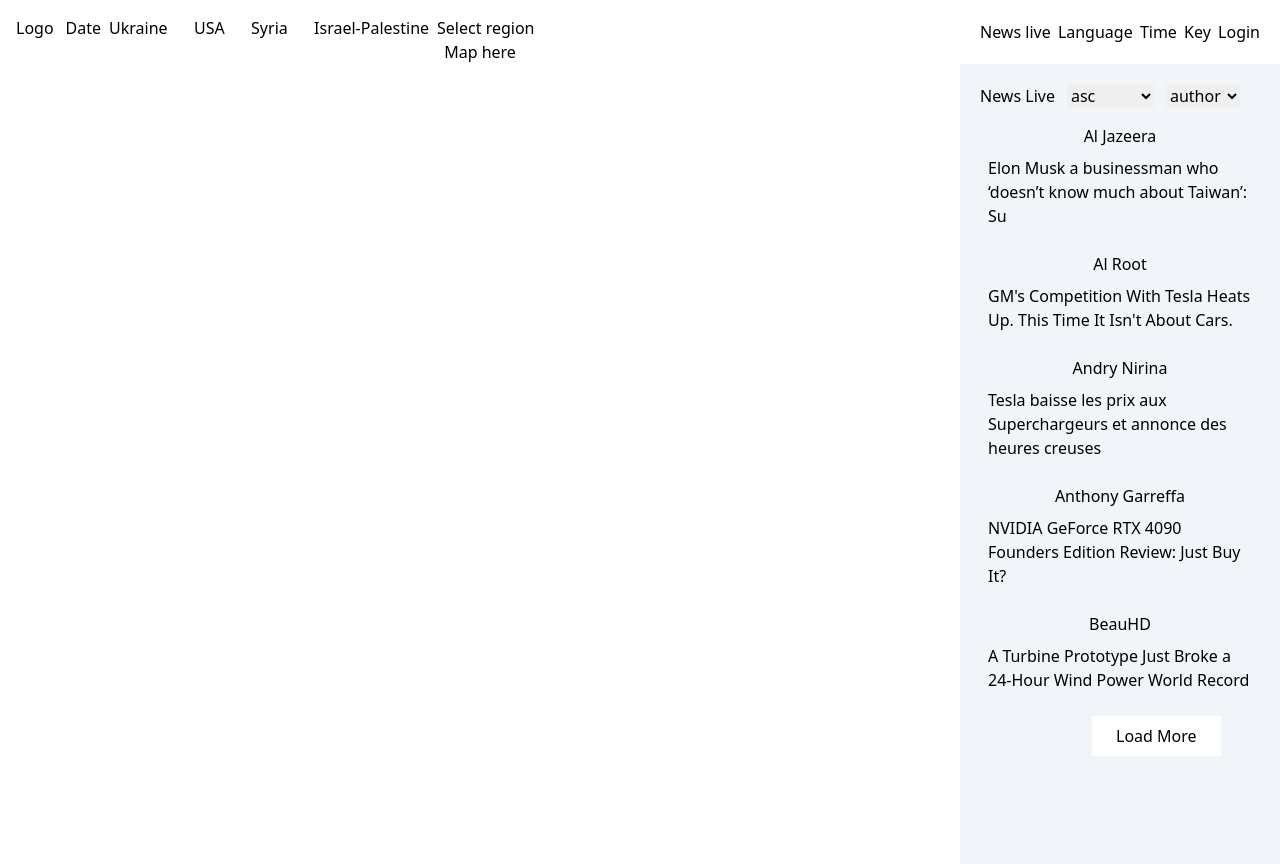
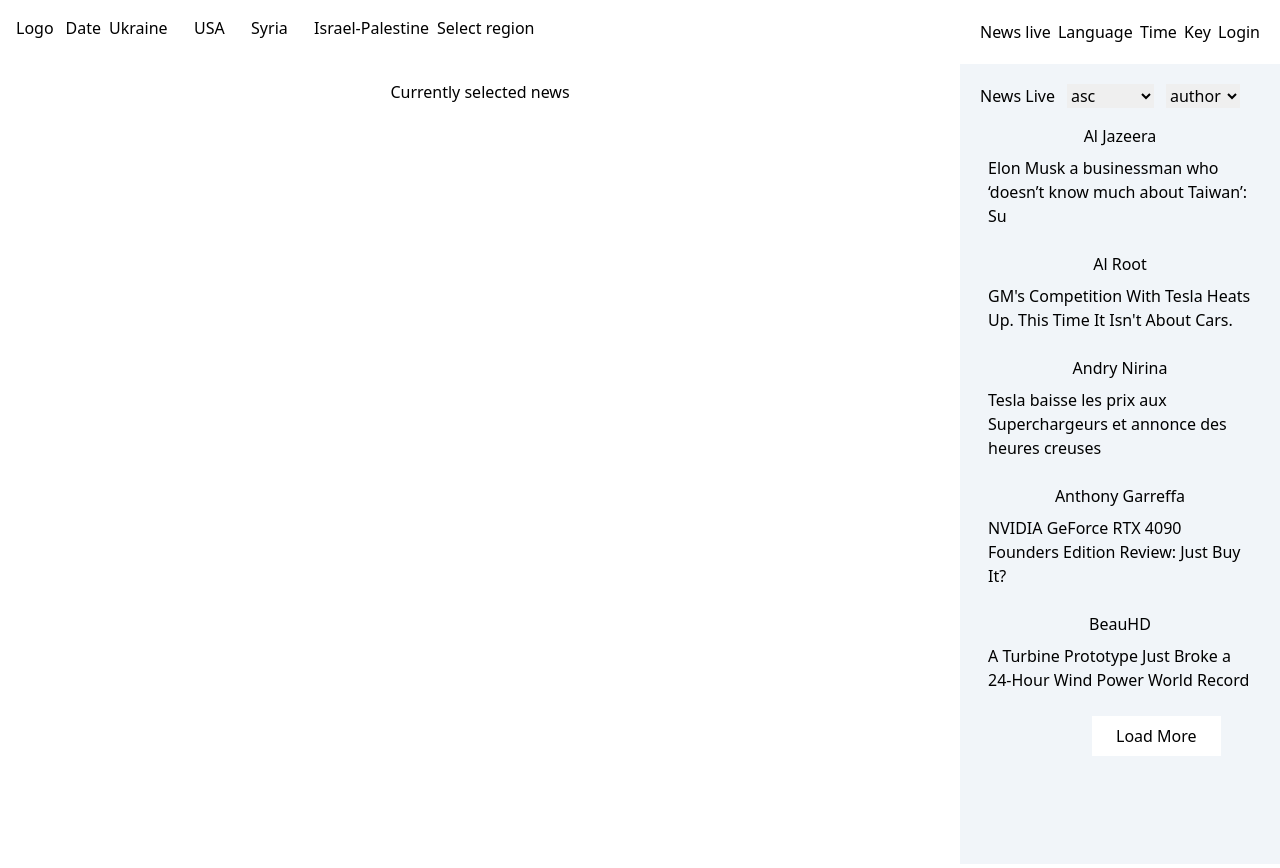
Before and after one commit to ashutoshbhandari5/Map-Project, a Next.js app: page / in a window 1280 px wide. Built offline with nearby package versions, Linux system fonts and the light colour scheme.

Commit message:
Added selected news

```diff
--- a/components/Item.js
+++ b/components/Item.js
@@ -1,10 +1,13 @@
 import React from "react";
 
-const Item = ({ author, title }) => {
+const Item = ({ newsItem, setSelectedNews }) => {
   return (
-    <div className="p-2 ">
-      <h1 className="p-2 text-center">{author}</h1>
-      <p>{title}</p>
+    <div
+      onClick={() => setSelectedNews(newsItem)}
+      className="p-2 cursor-pointer hover:bg-white"
+    >
+      <h1 className="p-2 text-center">{newsItem.author}</h1>
+      <p>{newsItem.title}</p>
     </div>
   );
 };
--- a/components/Map.js
+++ b/components/Map.js
@@ -1,6 +1,7 @@
 import React from "react";
 
-const Map = () => {
+const Map = ({ selectedNews }) => {
+  console.log(Object.keys(selectedNews) === 0);
   return (
     <div className="flex flex-col p-4">
       <div className="flex ">
@@ -14,7 +15,15 @@ const Map = () => {
         </ul>
         <p className="px-2">Select region</p>
       </div>
-      <div>Map here</div>
+      <div>
+        {
+          <>
+            <h3 className="my-10">Currently selected news</h3>
+            <h1>{selectedNews.author}</h1>
+            <p>{selectedNews.title}</p>
+          </>
+        }
+      </div>
     </div>
   );
 };
--- a/components/MapContainer.js
+++ b/components/MapContainer.js
@@ -2,11 +2,18 @@ import React from "react";
 import SideBar from "../components/SideBar";
 import Map from "./Map";
 
-const MapContainer = ({ news, loadData, handleSortFilter, filterJson }) => {
+const MapContainer = ({
+  news,
+  loadData,
+  handleSortFilter,
+  filterJson,
+  setSelectedNews,
+  selectedNews,
+}) => {
   return (
     <div className="flex w-full justify-between h-full">
       <div className="grow text-center">
-        <Map />
+        <Map selectedNews={selectedNews} />
       </div>
       <div className="basis-1/4 h-full">
         <SideBar
@@ -14,6 +21,7 @@ const MapContainer = ({ news, loadData, handleSortFilter, filterJson }) => {
           loadData={loadData}
           news={news}
           filterJson={filterJson}
+          setSelectedNews={setSelectedNews}
         />
       </div>
     </div>
--- a/components/SideBar.js
+++ b/components/SideBar.js
@@ -1,6 +1,12 @@
 import Item from "./Item";
 
-const SideBar = ({ news, loadData, handleSortFilter, filterJson }) => {
+const SideBar = ({
+  news,
+  loadData,
+  handleSortFilter,
+  filterJson,
+  setSelectedNews,
+}) => {
   return (
     <div className="h-sreen">
       <ul className="p-5 flex w-full justify-between">
@@ -31,7 +37,9 @@ const SideBar = ({ news, loadData, handleSortFilter, filterJson }) => {
         </div>
         <div className="h-full w-full overflow-y-auto">
           {news?.map((el, i) => {
-            return <Item key={i} author={el.author} title={el.title} />;
+            return (
+              <Item setSelectedNews={setSelectedNews} key={i} newsItem={el} />
+            );
           })}
           <button
             onClick={() => loadData()}
--- a/pages/index.js
+++ b/pages/index.js
@@ -6,6 +6,7 @@ import filterJson from "../utils/filter.json";
 export default function Home() {
   const [currentPage, setCurrentPage] = useState(1);
   const [filter, setFilter] = useState({ sortBy: "author", order: "asc" });
+  const [selectedNews, setSelectedNews] = useState({});
   const news = newsJson
     .sort((a, b) => {
       return filter.order === "asc"
@@ -29,6 +30,8 @@ export default function Home() {
         news={news}
         handleSortFilter={handleSortFilter}
         loadData={loadData}
+        setSelectedNews={setSelectedNews}
+        selectedNews={selectedNews}
       />
     </div>
   );
```
